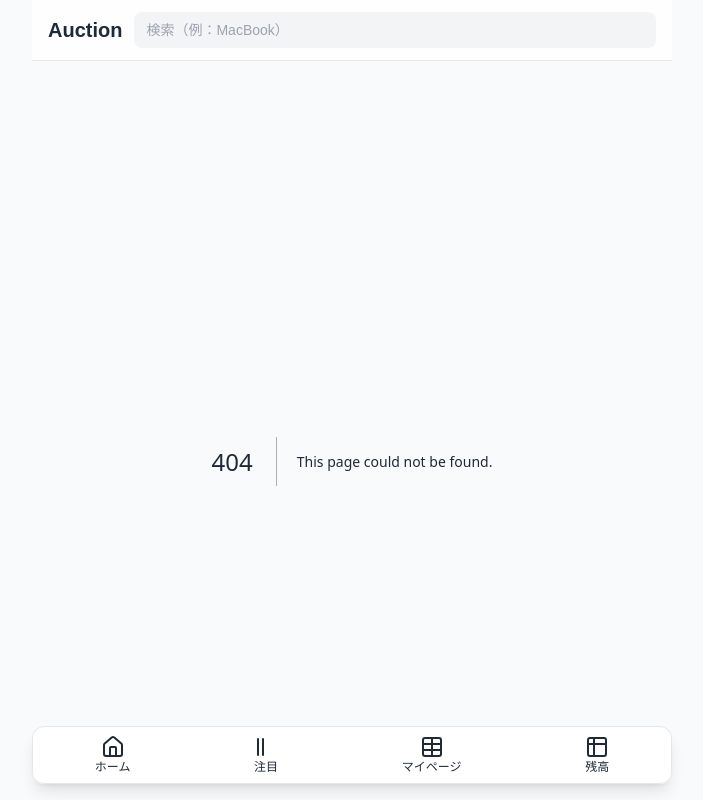
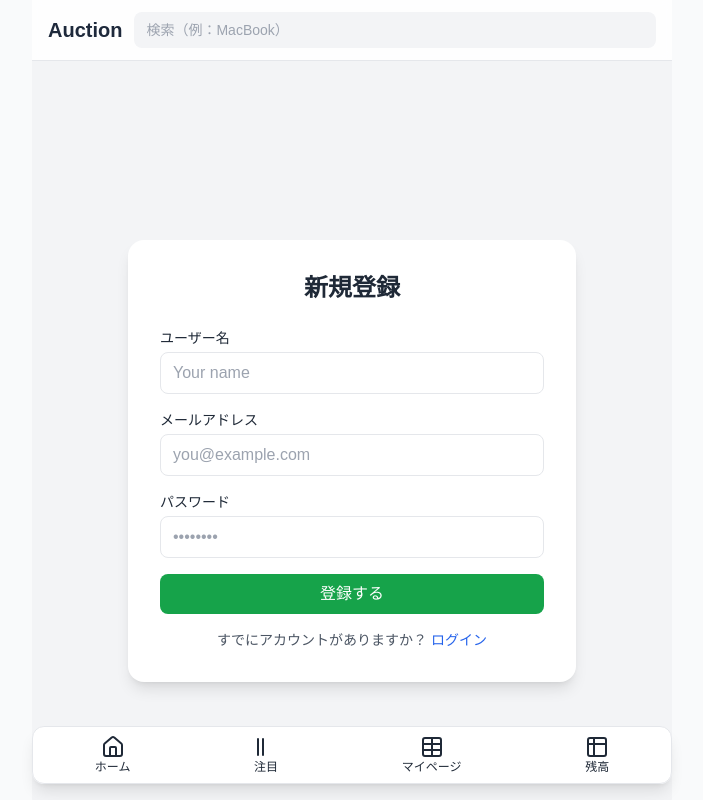
Before and after one commit to k1414k/auction, a Next.js app: page /auth/register in a window 1280 px wide. Before the commit this address had no page. Shown: the whole page, without its empty margins (288-991 px from the left). Built offline with nearby package versions, Linux system fonts and the light colour scheme.

Commit message:
login pages add

```diff
--- /dev/null
+++ b/components/AuthLayout.tsx
@@ -0,0 +1,10 @@
+// components/AuthLayout.tsx
+export default function AuthLayout({ children }: { children: React.ReactNode }) {
+  return (
+    <div className="min-h-screen flex items-center justify-center bg-gray-100 px-4">
+      <div className="w-full max-w-md bg-white rounded-2xl shadow-lg p-8">
+        {children}
+      </div>
+    </div>
+  );
+}
--- a/components/BottomNav.tsx
+++ b/components/BottomNav.tsx
@@ -10,19 +10,19 @@ export function BottomNav() {
     <nav className="fixed bottom-4 left-1/2 -translate-x-1/2 w-[92%]
     max-w-screen-sm bg-white/95 border rounded-xl shadow-lg z-50">
       <div className="flex justify-around py-2 cursor-pointer">
-        <Link href="/" className="flex flex-col items-center text-xs cursor-pointer">
+        <Link href="/auth/test" className="flex flex-col items-center text-xs cursor-pointer">
           <House className="" />
           <span>ホーム</span>
         </Link>
-        <Link href="/a" className="flex flex-col items-center text-xs">
+        <Link href="/auth/login" className="flex flex-col items-center text-xs">
           <Tally2 />
           <span>注目</span>
         </Link>
-        <Link href="/b" className="flex flex-col items-center text-xs">
+        <Link href="/auth/forgot-password" className="flex flex-col items-center text-xs">
           <Table />
           <span>マイページ</span>
         </Link>
-        <Link href="/c" className="flex flex-col items-center text-xs">
+        <Link href="/auth/register" className="flex flex-col items-center text-xs">
           <Table2 />
           <span>残高</span>
         </Link>
--- a/pages/_app.tsx
+++ b/pages/_app.tsx
@@ -10,8 +10,7 @@ export const metadata = {
 
 export default function App({ Component, pageProps }: AppProps) {
   return (
-    <html lang="ja">
-      <body className="bg-gray-50 min-h-screen text-gray-800">
+      <div className="bg-gray-50 min-h-screen text-gray-800">
         <div className="max-w-screen-sm mx-auto">
           <Header />
           <main className="pb-24"> {/* 下部ナビ分の余白 */}
@@ -19,7 +18,6 @@ export default function App({ Component, pageProps }: AppProps) {
           </main>
           <BottomNav />
         </div>
-      </body>
-    </html>
+      </div>
   );
 }
--- /dev/null
+++ b/pages/_document.tsx
@@ -0,0 +1,16 @@
+// pages/_document.tsx
+import { Html, Head, Main, NextScript } from "next/document";
+
+export default function Document() {
+  return (
+    <Html lang="ja">
+      <Head>
+        {/* ここにGoogle Fontsやmetaタグを追加できる */}
+      </Head>
+      <body className="bg-gray-50 text-gray-800">
+        <Main />
+        <NextScript />
+      </body>
+    </Html>
+  );
+}
--- /dev/null
+++ b/pages/auth/forgot-password.tsx
@@ -0,0 +1,31 @@
+// app/forgot-password/page.tsx
+import AuthLayout from "@/components/AuthLayout";
+
+export default function ForgotPasswordPage() {
+  return (
+    <AuthLayout>
+      <h1 className="text-2xl font-bold text-center mb-6">パスワード再設定</h1>
+      <form className="space-y-4">
+        <div>
+          <label className="block text-sm mb-1">登録メールアドレス</label>
+          <input
+            type="email"
+            className="w-full border rounded-lg px-3 py-2 focus:ring-2 focus:ring-blue-500 outline-none"
+            placeholder="you@example.com"
+          />
+        </div>
+        <button
+          type="submit"
+          className="w-full bg-yellow-600 text-white py-2 rounded-lg hover:bg-yellow-700 transition"
+        >
+          再設定リンクを送信
+        </button>
+      </form>
+      <p className="text-sm text-center text-gray-600 mt-4">
+        <a href="/login" className="text-blue-600 hover:underline">
+          ログインに戻る
+        </a>
+      </p>
+    </AuthLayout>
+  );
+}
--- /dev/null
+++ b/pages/auth/login.tsx
@@ -0,0 +1,47 @@
+// app/login/page.tsx
+import AuthLayout from "@/components/AuthLayout";
+
+export default function LoginPage() {
+  return (
+    <AuthLayout>
+      <h1 className="text-2xl font-bold text-center mb-6">ログイン</h1>
+      <form className="space-y-4">
+        <div>
+          <label className="block text-sm mb-1">メールアドレス</label>
+          <input
+            type="email"
+            className="w-full border rounded-lg px-3 py-2 focus:ring-2 focus:ring-blue-500 outline-none"
+            placeholder="you@example.com"
+          />
+        </div>
+        <div>
+          <label className="block text-sm mb-1">パスワード</label>
+          <input
+            type="password"
+            className="w-full border rounded-lg px-3 py-2 focus:ring-2 focus:ring-blue-500 outline-none"
+            placeholder="••••••••"
+          />
+        </div>
+        <button
+          type="submit"
+          className="w-full bg-blue-600 text-white py-2 rounded-lg hover:bg-blue-700 transition"
+        >
+          ログイン
+        </button>
+      </form>
+      <div className="text-sm text-center text-gray-600 mt-4 space-y-1">
+        <p>
+          <a href="/forgot-password" className="text-blue-600 hover:underline">
+            パスワードをお忘れですか？
+          </a>
+        </p>
+        <p>
+          アカウントがない？{" "}
+          <a href="/register" className="text-blue-600 hover:underline">
+            新規登録
+          </a>
+        </p>
+      </div>
+    </AuthLayout>
+  );
+}
--- /dev/null
+++ b/pages/auth/register.tsx
@@ -0,0 +1,48 @@
+// app/register/page.tsx
+import AuthLayout from "@/components/AuthLayout";
+
+export default function RegisterPage() {
+  return (
+    <AuthLayout>
+      <h1 className="text-2xl font-bold text-center mb-6">新規登録</h1>
+      <form className="space-y-4">
+        <div>
+          <label className="block text-sm mb-1">ユーザー名</label>
+          <input
+            type="text"
+            className="w-full border rounded-lg px-3 py-2 focus:ring-2 focus:ring-blue-500 outline-none"
+            placeholder="Your name"
+          />
+        </div>
+        <div>
+          <label className="block text-sm mb-1">メールアドレス</label>
+          <input
+            type="email"
+            className="w-full border rounded-lg px-3 py-2 focus:ring-2 focus:ring-blue-500 outline-none"
+            placeholder="you@example.com"
+          />
+        </div>
+        <div>
+          <label className="block text-sm mb-1">パスワード</label>
+          <input
+            type="password"
+            className="w-full border rounded-lg px-3 py-2 focus:ring-2 focus:ring-blue-500 outline-none"
+            placeholder="••••••••"
+          />
+        </div>
+        <button
+          type="submit"
+          className="w-full bg-green-600 text-white py-2 rounded-lg hover:bg-green-700 transition"
+        >
+          登録する
+        </button>
+      </form>
+      <p className="text-sm text-center text-gray-600 mt-4">
+        すでにアカウントがありますか？{" "}
+        <a href="/login" className="text-blue-600 hover:underline">
+          ログイン
+        </a>
+      </p>
+    </AuthLayout>
+  );
+}
--- /dev/null
+++ b/pages/auth/test.tsx
@@ -0,0 +1,34 @@
+// app/test-login/page.tsx
+export default function TestLoginPage() {
+  return (
+    <div className="min-h-screen flex items-center justify-center bg-gray-100 px-4">
+      <div className="w-full max-w-md bg-white rounded-2xl shadow-lg p-8">
+        <h1 className="text-2xl font-bold text-center mb-6">テストログイン</h1>
+        <form className="space-y-4">
+          <div>
+            <label className="block text-sm mb-1">メールアドレス</label>
+            <input
+              type="email"
+              className="w-full border rounded-lg px-3 py-2 focus:ring-2 focus:ring-blue-500 outline-none"
+              placeholder="you@example.com"
+            />
+          </div>
+          <div>
+            <label className="block text-sm mb-1">パスワード</label>
+            <input
+              type="password"
+              className="w-full border rounded-lg px-3 py-2 focus:ring-2 focus:ring-blue-500 outline-none"
+              placeholder="••••••••"
+            />
+          </div>
+          <button
+            type="submit"
+            className="w-full bg-blue-600 text-white py-2 rounded-lg hover:bg-blue-700 transition"
+          >
+            ログイン
+          </button>
+        </form>
+      </div>
+    </div>
+  );
+}
--- a/pages/index.tsx
+++ b/pages/index.tsx
@@ -3,6 +3,7 @@
 import { useState } from "react";
 import { AuctionCard } from "../components/AuctionCard";
 import {BottomNav} from "@/components/BottomNav";
+import Link from "next/link";
 
 const samples = [
   { id: 1, title: "ノートパソコン", price: 29800, remain: "終了まで 2日", img: "/laptop.png", note: "現在価格より安い" },
@@ -17,12 +18,14 @@ export default function Home() {
   return (
     <div className="px-4 pt-4">
       {/* ヒーロー */}
+      <Link href={"/auth/login"}>
         <section className="mb-4">
           <div className="rounded-xl overflow-hidden bg-slate-100 p-5">
             <h2 className="text-xl font-semibold">注目のオークション</h2>
             <p className="text-sm text-gray-600 mt-1">いま注目のアイテムをピックアップ</p>
           </div>
         </section>
+      </Link>
 
       {/* カテゴリ横スライド */}
       <section className="mb-4">
```
Lines whose indentation alone changed are shown as unchanged.
